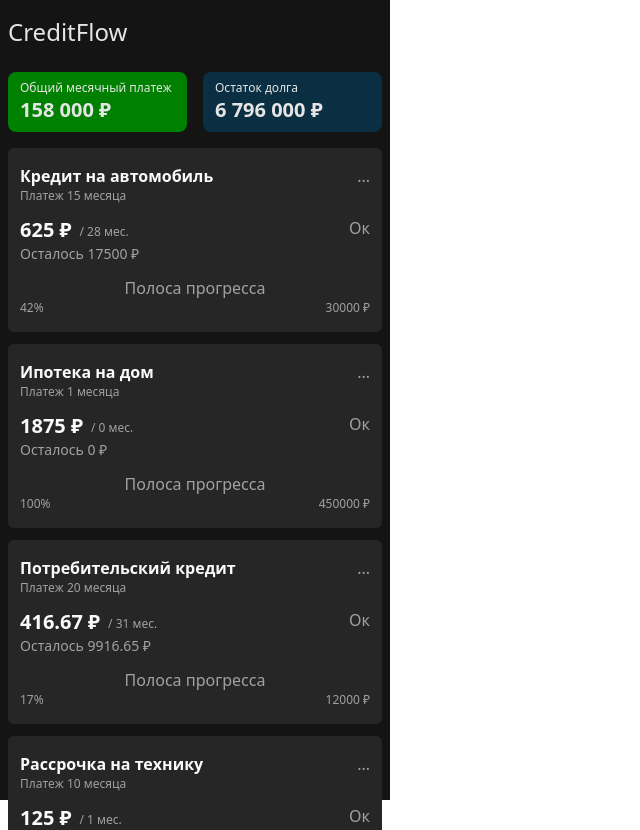
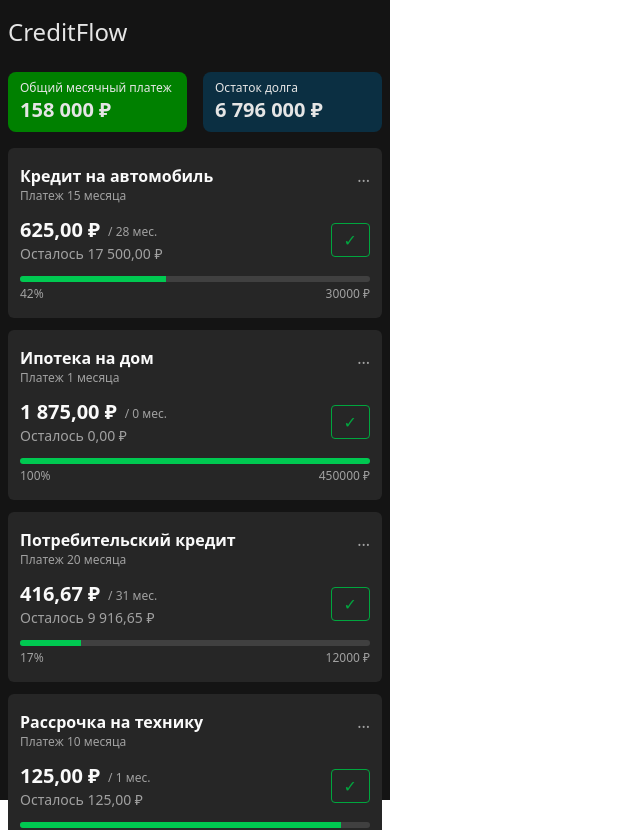
Before and after one commit to gridin52/CreditFlow, a Vue app: page / in a window 1280 px wide. Shown: the top 830 px of the page, without its empty margins (0-640 px from the left). Built offline with nearby package versions, Linux system fonts and the light colour scheme.

Commit message:
Добавлен виджет кредита в списке

```diff
--- a/src/components/CreditItem.vue
+++ b/src/components/CreditItem.vue
@@ -1,5 +1,6 @@
 <script setup>
-import { defineProps } from 'vue';
+import { defineProps, computed } from 'vue';
+import { formattedAmount } from '@/utils/formatters';
 
   const props = defineProps({
     creditData: {
@@ -7,6 +8,14 @@ import { defineProps } from 'vue';
       required: true
     }
   })
+
+  const progress = computed(() => {
+      if (props.creditData.totalPaymentAmount === 0) {
+        return 0
+      }
+      return ((props.creditData.installmentsPaid * props.creditData.monthlyPayment) / props.creditData.totalPaymentAmount * 100)
+    }
+  )
 </script>
 <template>
    <div class="flex flex-col rounded-md pt-4 pb-4 pr-3 pl-3 mb-3 text-neutral-400 bg-neutral-800">
@@ -27,27 +36,32 @@ import { defineProps } from 'vue';
       </div>
     </div>
     <!-- Middle -->
-    <div class="flex flex-row justify-between mb-3">
+    <div class="flex flex-row justify-between items-center mb-3">
       <div>
         <div class=" flex flex-row items-end">
-          <div class="font-bold text-xl text-neutral-50">{{ creditData.monthlyPayment }} ₽</div><div class="pl-2 pb-1 text-xs"> / {{ creditData.totalInstallments - creditData.installmentsPaid }} мес.</div>
+          <div class="font-bold text-xl text-neutral-50">{{ formattedAmount(creditData.monthlyPayment) }} ₽</div><div class="pl-2 pb-1 text-xs"> / {{ creditData.totalInstallments - creditData.installmentsPaid }} мес.</div>
         </div>
         <p class="text-sm">
-          Осталось {{ creditData.totalPaymentAmount - creditData.installmentsPaid * creditData.monthlyPayment }} ₽
+          Осталось {{ formattedAmount(creditData.totalPaymentAmount - creditData.installmentsPaid * creditData.monthlyPayment) }} ₽
         </p>
         </div>
         <div>
-          <button>
-            Ок
+          <button class="rounded border border-green-600 text-green-600 px-3 py-1 hover:bg-green-600 hover:text-neutral-300 ease-linear duration-100">
+            ✓
           </button>
       </div>
     </div>
     <!-- Footer -->
      <div class="flex flex-col">
-        <div class="w-full text-center">
-          Полоса прогресса
-        </div>
-        <div class="flex flex-row justify-between text-xs">
+
+          <div class="w-full h-1.5 bg-neutral-700 rounded-full overflow-hidden">
+            <div
+              class="h-full bg-green-500 transition-[width] duration-400 ease-in-out"
+              :style="{ width: progress + '%' }"
+            ></div>
+          </div>
+
+        <div class="flex flex-row justify-between text-xs mt-1">
           <div>
             {{ parseFloat(((creditData.monthlyPayment * creditData.installmentsPaid) / creditData.totalPaymentAmount * 100).toFixed(0))}}%
           </div>
```
